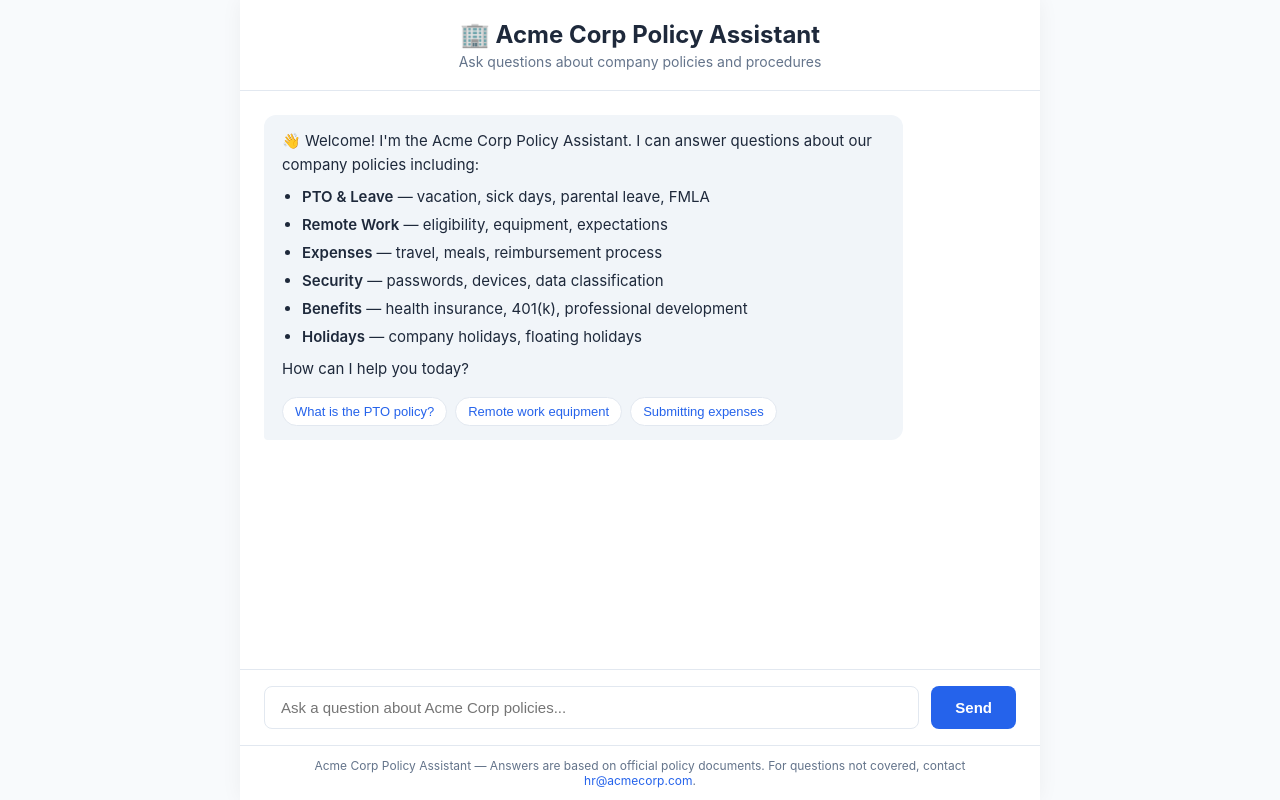
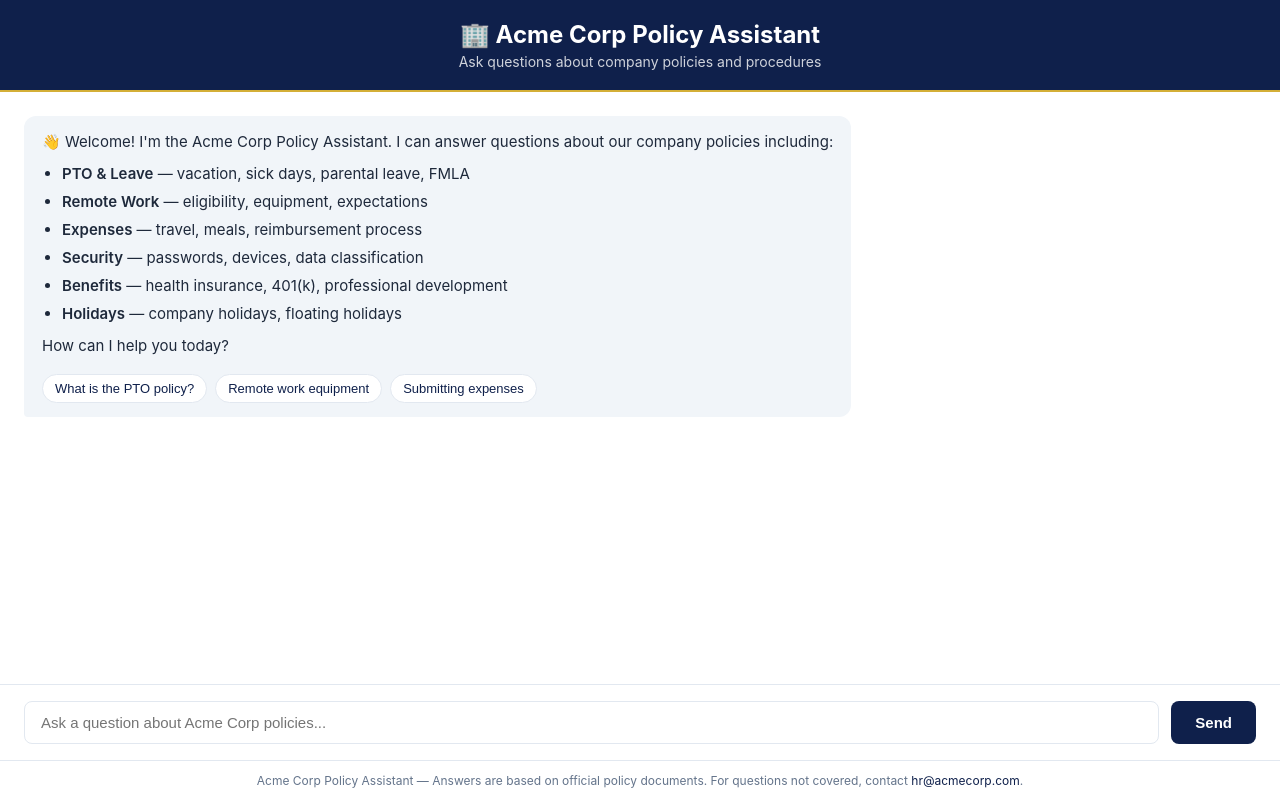
Before and after one commit to chindris-mihai-alexandru/policy-rag-app, a Flask app: page / in a window 1280 px wide. Run offline with Flask 3, Linux system fonts and the light colour scheme.

Commit message:
style: apply Quantic brand colors and full-width layout
- Removed max-width constraints to allow the UI to span the full screen width.
- Applied Quantic School-inspired color palette (Deep Navy #0F204B and Gold #D4AF37).
- Styled the header to use the primary navy background with a gold accent border.

Co-Authored-By: AdaL <adal@sylph.ai>

```diff
--- a/static/style.css
+++ b/static/style.css
@@ -1,15 +1,17 @@
 /* Acme Corp Policy Assistant — Styles */
 
 :root {
-    --primary: #2563eb;
-    --primary-dark: #1d4ed8;
+    /* Quantic School inspired colors */
+    --primary: #0F204B;       /* Deep Navy */
+    --primary-dark: #0A1533;  /* Darker Navy */
+    --accent: #D4AF37;        /* Gold/Champagne */
     --bg: #f8fafc;
     --surface: #ffffff;
     --text: #1e293b;
     --text-light: #64748b;
     --border: #e2e8f0;
     --bot-bg: #f1f5f9;
-    --user-bg: #2563eb;
+    --user-bg: #0F204B;
     --user-text: #ffffff;
     --success: #10b981;
     --error: #ef4444;
@@ -32,7 +34,7 @@ body {
 
 .app-container {
     width: 100%;
-    max-width: 800px;
+    /* max-width removed to make UI full-width */
     height: 100vh;
     display: flex;
     flex-direction: column;
@@ -42,19 +44,20 @@ body {
 
 header {
     padding: 1.25rem 1.5rem;
-    border-bottom: 1px solid var(--border);
+    border-bottom: 2px solid var(--accent); /* Quantic Gold accent */
     text-align: center;
+    background-color: var(--primary); /* Deep Navy background for header */
 }
 
 header h1 {
     font-size: 1.5rem;
     font-weight: 700;
-    color: var(--text);
+    color: var(--surface); /* White text on navy background */
 }
 
 header .subtitle {
     font-size: 0.875rem;
-    color: var(--text-light);
+    color: rgba(255, 255, 255, 0.8); /* Light text on navy background */
     margin-top: 0.25rem;
 }
 
```
